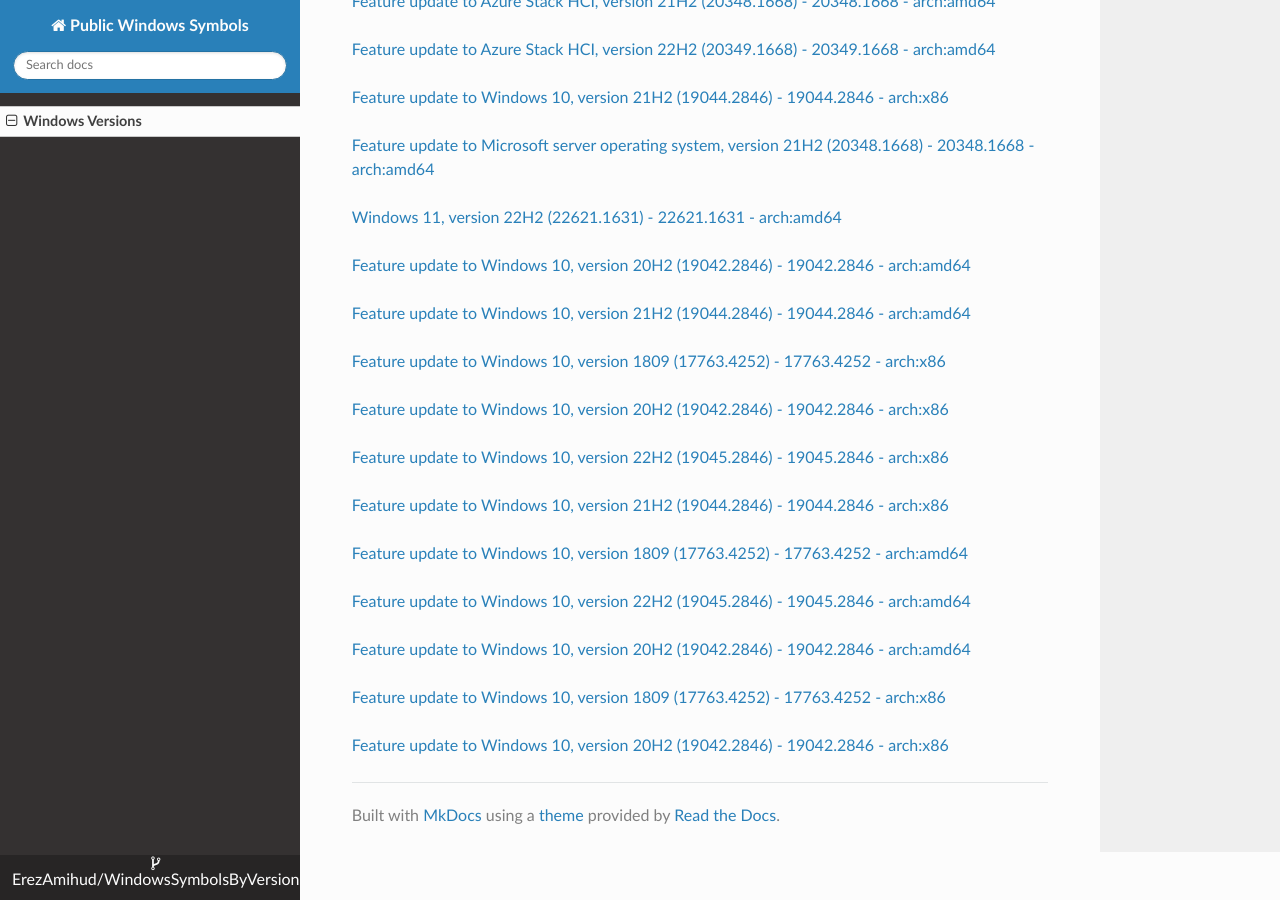
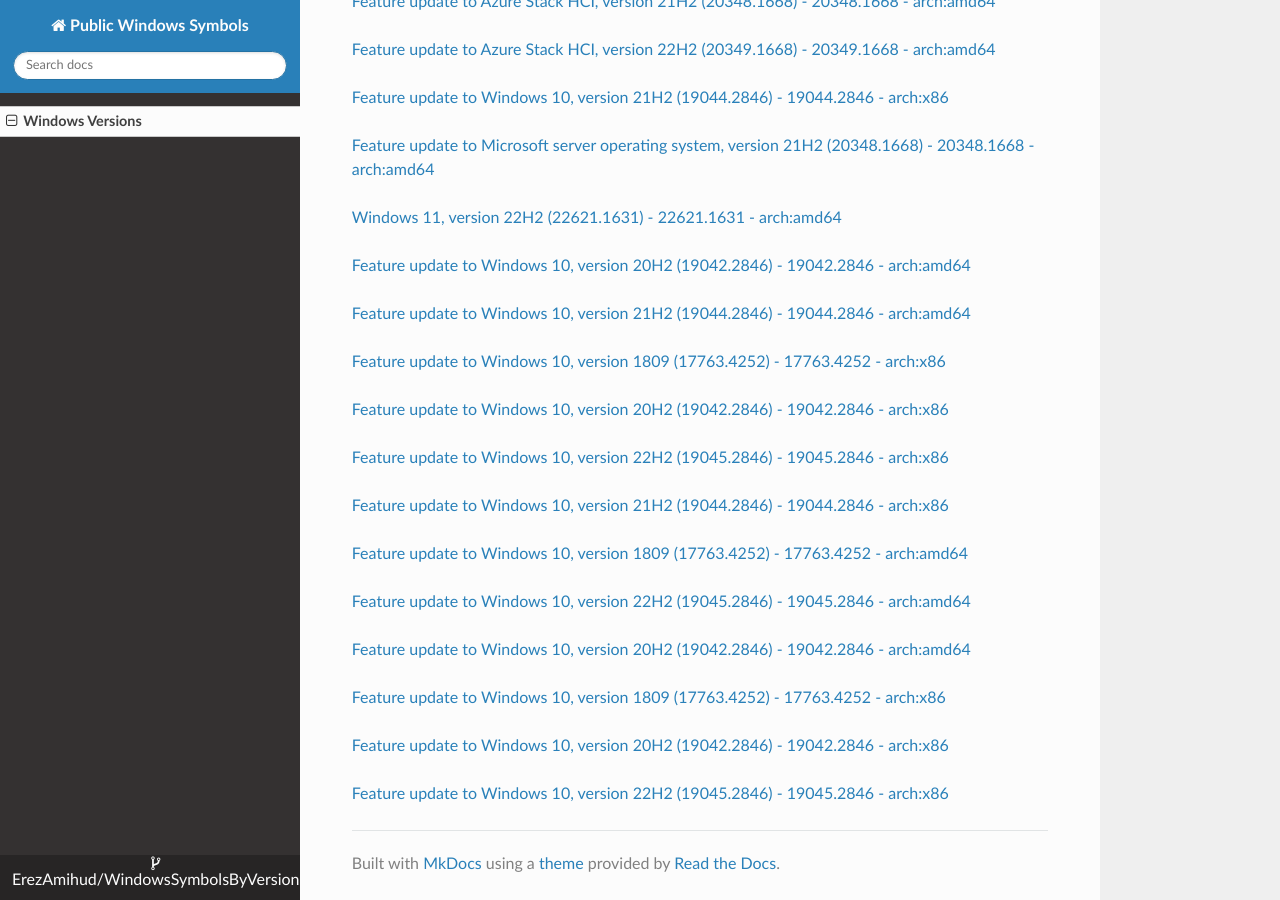
Before and after one commit to ErezAmihud/WindowsSymbolsByVersion, an MkDocs documentation site: the page built from docs/index.md, in a window 1280 px wide and 900 px high, scrolled down 34013 px. Built offline with MkDocs 1.6.1, drawn with Linux system fonts in a browser that asks for light colours; nearby versions of some CDN libraries.

Commit message:
Automated commit, add manifest for b6582c6b-f98c-4989-8802-6e259a1134ed

```diff
--- a/docs/index.md
+++ b/docs/index.md
@@ -1966,3 +1966,6 @@
 
 
 [Feature update to Windows 10, version 20H2 (19042.2846) - 19042.2846 - arch:x86](https://github.com/ErezAmihud/WindowsSymbolsByVersion/blob/main/manifests/9d940507-58d4-4d0a-b537-4697b96699a1.manifest)
+
+
+[Feature update to Windows 10, version 22H2 (19045.2846) - 19045.2846 - arch:x86](https://github.com/ErezAmihud/WindowsSymbolsByVersion/blob/main/manifests/b6582c6b-f98c-4989-8802-6e259a1134ed.manifest)
```
Also changed, not shown: process_builds.json (+1 -1 lines).
